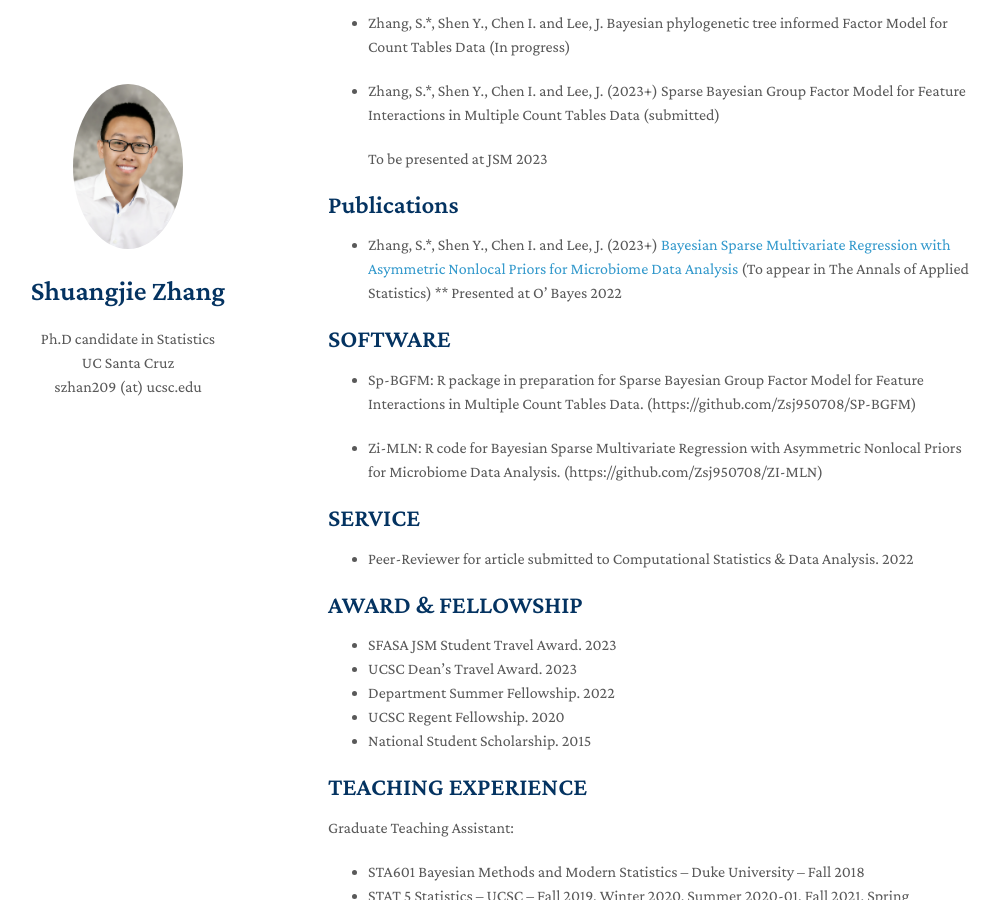
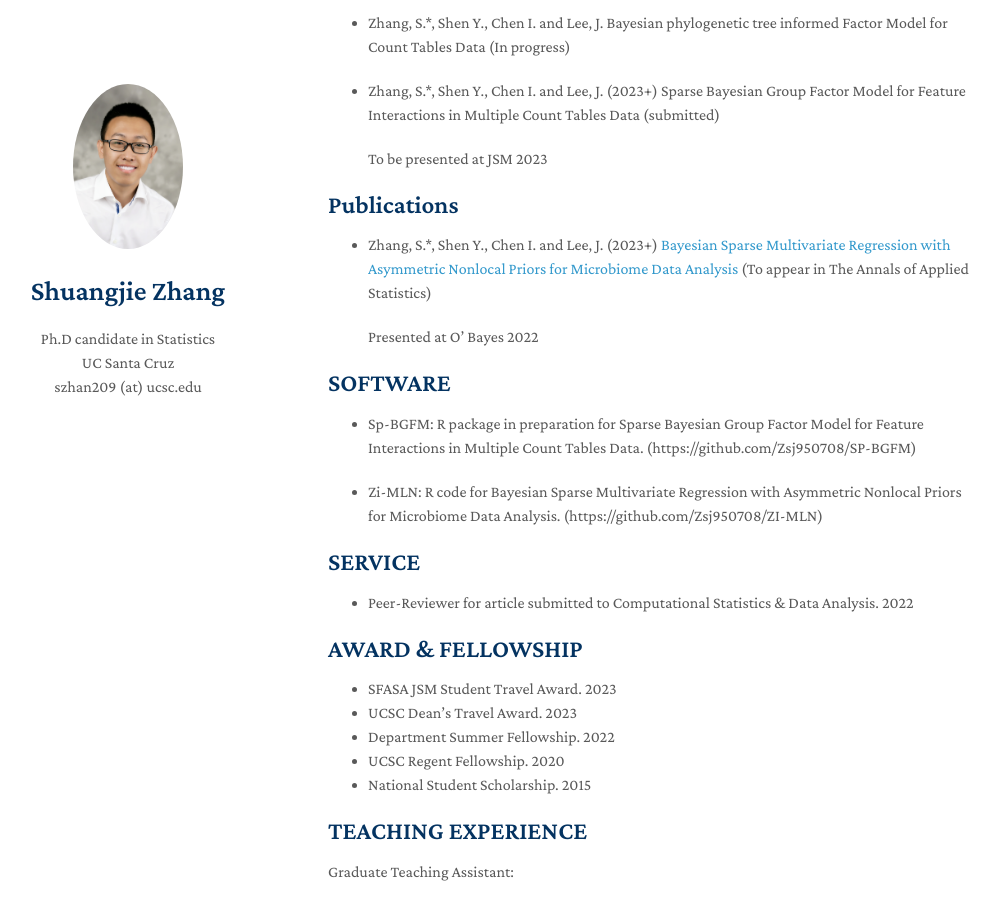
Before and after one commit to shuang-jie/shuang-jie.github.io, a Jekyll site: the page built from index.md, in a window 1280 px wide and 900 px high, scrolled down 416 px. Shown: the whole window, without its empty margins (142-1142 px from the left). Built offline with Jekyll 4.4.1, drawn with Linux system fonts in a browser that asks for light colours; nearby versions of some CDN libraries; a style sheet for code colours, icons or effects is not loaded.

```diff
--- a/index.md
+++ b/index.md
@@ -26,7 +26,8 @@ Welcome! I am currenly a Ph.D. candidate in Statistics surpervised by [Juhee Lee
 ## Publications
 
 * Zhang, S.*, Shen Y., Chen I. and Lee, J. (2023+) [Bayesian Sparse Multivariate Regression with Asymmetric Nonlocal Priors for Microbiome Data Analysis](https://www.e-publications.org/ims/submission/AOAS/user/submissionFile/53807?confirm=b0ebfd8f) (To appear in The Annals of Applied Statistics)
-** Presented at O’ Bayes 2022
+
+   Presented at O’ Bayes 2022
 
 
 ## SOFTWARE
```
